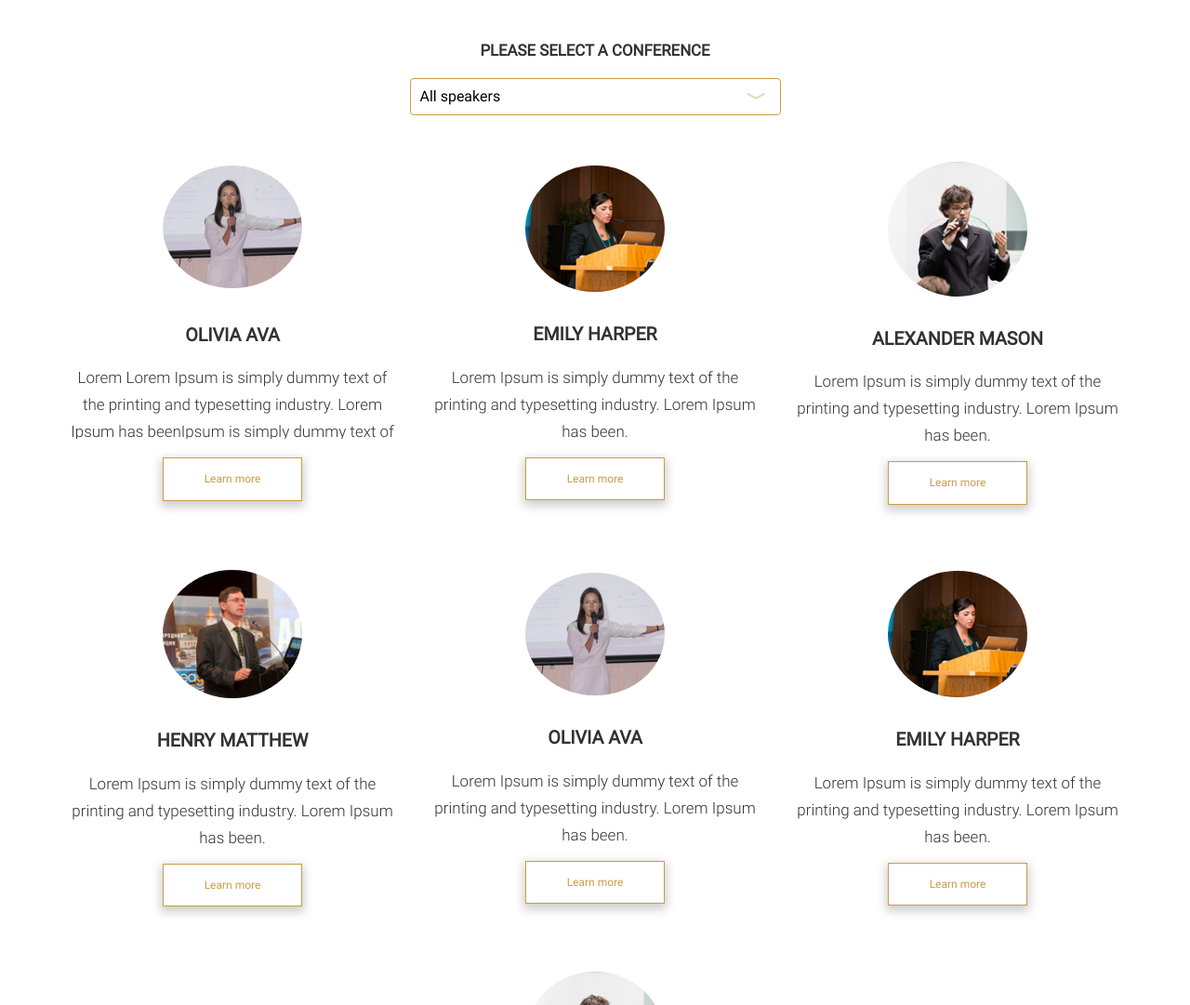
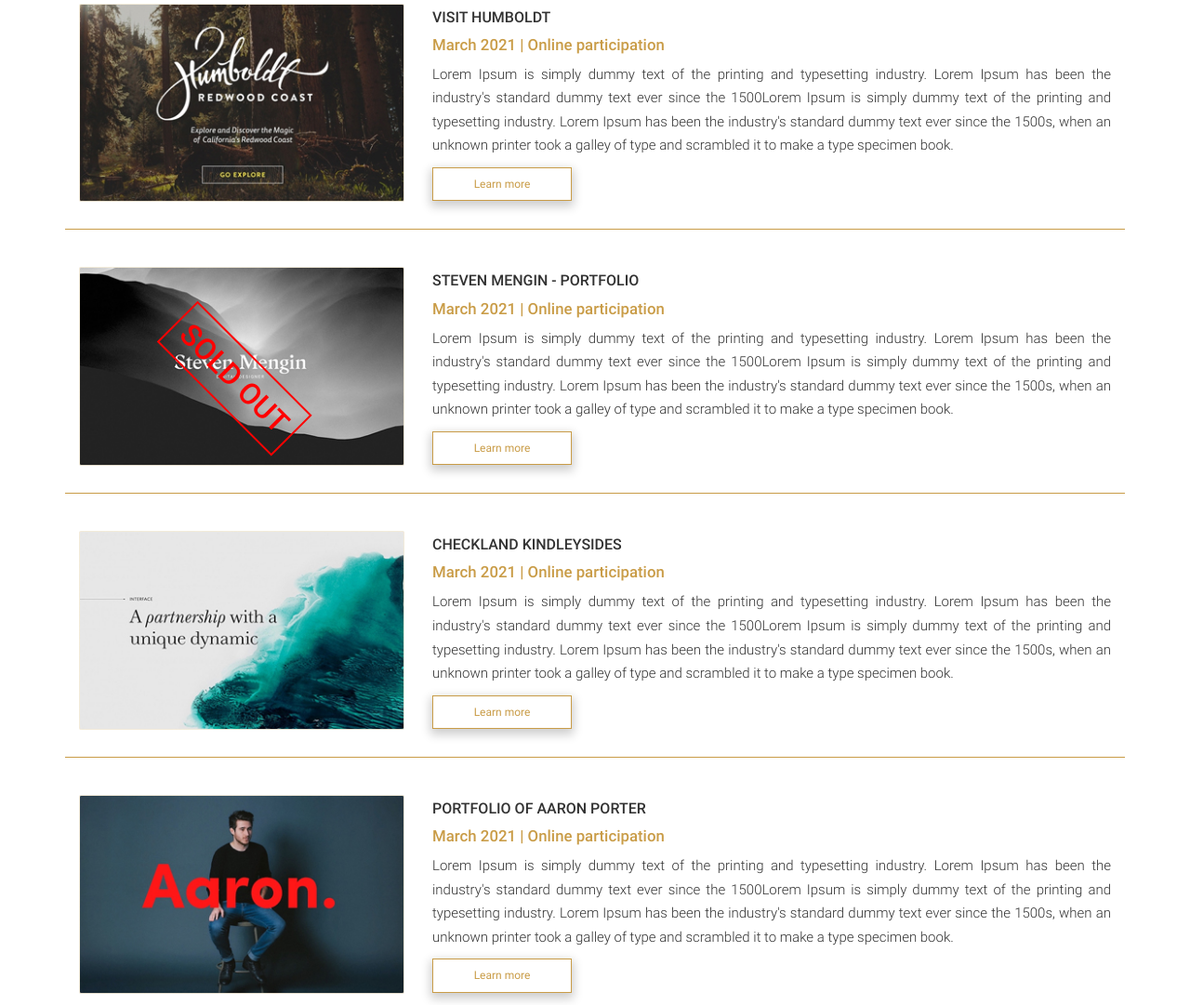
Before and after one commit to ArturNasibullin/topForumProject, a website: page app/events.html in a window 1280 px wide. Shown: the part 378-1459 px from the top of the page at 93% size. Drawn offline with Linux system fonts and the light colour scheme.

Commit message:
add events.html + sass  with responsive design

```diff
--- a/app/speakers.html
+++ b/app/events.html
@@ -4,7 +4,7 @@
 <head>
 	<meta charset="UTF-8">
 	<meta name="viewport" content="width=device-width, initial-scale=1.0 user-scalable=0">
-	<title>TopForum.Sponsors</title>
+	<title>TopForum.Upcoming Events</title>
 
 
 	<link rel="stylesheet" href="css/libs/bootstrap-grid.min.css">
@@ -42,20 +42,15 @@
 								<li class="header-top-line-menu__item"><a href="#"
 										class="header-top-line-menu__link">Speakers</a>
 									<ul class="header-top-line-submenu">
-										<li class="header-top-line-submenu-speakers__link" data-filter='0'><a
-												href="speakers.html">All
+										<li class="header-top-line-submenu__link"><a href="speakers.html">All
 												speakers</a></li>
-										<li class="header-top-line-submenu-speakers__link" data-filter='1'><a
-												href="speakers.html">Wealth TOP
+										<li class="header-top-line-submenu__link"><a href="speakers.html">Wealth TOP
 												FORUM Israel
 												2021</a></li>
-										<li class="header-top-line-submenu-speakers__link" data-filter='2'><a
-												href="speakers.html">TOP
-												Marketing
+										<li class="header-top-line-submenu__link"><a href="speakers.html">TOP Marketing
 												2021</a>
 										</li>
-										<li class="header-top-line-submenu-speakers__link" data-filter='3'><a
-												href="speakers.html">World
+										<li class="header-top-line-submenu__link"><a href="speakers.html">World
 												Education Forum</a>
 										</li>
 									</ul>
@@ -106,11 +101,11 @@
 		</div>
 	</header>
 
-	<section class="speakers">
+	<section class="events">
 		<div class="container">
-			<div class="speakers__wrap">
-				<h2 class="title speakers__title">our speakers</h2>
-				<p class="speakers__text text">
+			<div class="events__wrap">
+				<h2 class="title events__title">Our Events</h2>
+				<p class="events__text text">
 					Lorem Ipsum is simply dummy text of the printing and typesetting industry. Lorem Ipsum has been the
 					industry's standard dummy text ever since the 1500Lorem Ipsum is simply dummy text of the printing
 					and
@@ -118,88 +113,84 @@
 					when
 					an unknown printer took a galley of type and scrambled it to make a type specimen book. Lorem Ipsum
 					is
-					simply dummy text of the printing and typesetting industry.
+					simply dummy text of the printing and typesetting industry. Lorem Ipsum has been the
+					industry's standard dummy text ever since the 150
 				</p>
-				<div class="speakers__conf-selector conf-selector">
-					<h4 class="conf-selector__title">please select a conference</h4>
-					<select name="conf-selector__select" id="conf-selector" class="conf-selector__select">
-						<option class="conf-selector__option" value="" selected>All speakers</option>
-						<option class="conf-selector__option" value="1">Wealth TOP FORUM Israel
-							2021</option>
-						<option class="conf-selector__option" value="2">TOP Marketing 2021</option>
-						<option class="conf-selector__option" value="3">World Education Forum</option>
-					</select>
+				<div class="row events-item">
+					<div class="col-12 col-md-4 events-item__icon">
+						<img src="img/media/media-1.jpg" alt="event-img" class="events-item__img">
 					</div>
-				<div class="speaker">
-					<div class="row justify-content-around">
-						<div class="col-12 col-md-6 col-lg-4 speaker-card" data-speaker='1'>
-							<div class="speaker-card__icon">
-								<div class="speaker-card__img">
-									<img src="img/speakers/speaker-1.jpg" alt="speaker" class="speaker-card__img">
+					<div class="col-12 col-md-8 events-item__descr">
+						<div class="events-item__title">Visit Humboldt</div>
+						<div class="events-item__date">March 2021 | Online participation</div>
+						<div class="events-item__text text">Lorem Ipsum is simply dummy text of the printing and typesetting
+							industry. Lorem Ipsum has been the industry's standard dummy text ever since the 1500Lorem Ipsum is
+							simply dummy text of the printing and typesetting industry. Lorem Ipsum has been the industry's
+							standard dummy text ever since the 1500s, when an unknown printer took a galley of type and
+							scrambled it to make a type specimen book.</div>
+						<div class="events-item__btn btn btn--more">Learn more</div>
 					</div>
 				</div>
-							<h3 class="speaker-card__title">Olivia Ava</h3>
-							<p class="speaker-card__descr text">Lorem Lorem Ipsum is simply dummy text of the printing
-								and
-								typesetting
-								industry. Lorem Ipsum has beenIpsum is simply dummy text of the printing and
-								typesetting industry. Lorem Ipsum has been.</p>
-							<a class="btn btn--more" href="speaker-page.html">Learn more</a>
+				<div class="row events-item">
+					<div class="col-12 col-md-4 events-item__icon">
+						<img src="img/media/media-2.jpg" alt="event-img" class="events-item__img">
+						<span class="events-item__sold">Sold Out</span>
 					</div>
-						<div class="col-12 col-md-6 col-lg-4 speaker-card" data-speaker='1'>
-							<div class="speaker-card__icon"><img src="img/speakers/speaker-2.jpg" alt="speaker"
-									class="speaker-card__img"></div>
-							<h3 class="speaker-card__title">Emily Harper
-							</h3>
-							<p class="speaker-card__descr text">Lorem Ipsum is simply dummy text of the printing and
-								typesetting industry. Lorem Ipsum has been.</p>
-							<a class="btn btn--more" href="speaker-page.html">Learn more</a>
+					<div class="col-12 col-md-8 events-item__descr">
+						<div class="events-item__title">Steven Mengin - Portfolio</div>
+						<div class="events-item__date">March 2021 | Online participation</div>
+						<div class="events-item__text text">Lorem Ipsum is simply dummy text of the printing and typesetting
+							industry. Lorem Ipsum has been the industry's standard dummy text ever since the 1500Lorem Ipsum is
+							simply dummy text of the printing and typesetting industry. Lorem Ipsum has been the industry's
+							standard dummy text ever since the 1500s, when an unknown printer took a galley of type and
+							scrambled it to make a type specimen book.</div>
+						<div class="events-item__btn btn btn--more">Learn more</div>
 					</div>
-						<div class="col-12 col-md-6 col-lg-4 speaker-card" data-speaker='1'>
-							<div class="speaker-card__icon"><img src="img/speakers/speaker-3.jpg" alt="speaker"
-									class="speaker-card__img"></div>
-							<h3 class="speaker-card__title">Alexander Mason</h3>
-							<p class="speaker-card__descr text">Lorem Ipsum is simply dummy text of the printing and
-								typesetting
-								industry. Lorem Ipsum has been.</p>
-							<a class="btn btn--more" href="speaker-page.html">Learn more</a>
 				</div>
-						<div class="col-12 col-md-6 col-lg-4 speaker-card" data-speaker='2'>
-							<div class="speaker-card__icon"><img src="img/speakers/speaker-4.jpg" alt="speaker"
-									class="speaker-card__img"></div>
-							<h3 class="speaker-card__title">Henry Matthew</h3>
-							<p class="speaker-card__descr text">Lorem Ipsum is simply dummy text of the printing and
-								typesetting
-								industry. Lorem Ipsum has been.</p>
-							<a class="btn btn--more" href="speaker-page.html">Learn more</a>
+				<div class="row events-item">
+					<div class="col-12 col-md-4 events-item__icon">
+						<img src="img/media/media-3.jpg" alt="event-img" class="events-item__img">
 					</div>
-						<div class="col-12 col-md-6 col-lg-4 speaker-card" data-speaker='2'>
-							<div class="speaker-card__icon"><img src="img/speakers/speaker-1.jpg" alt="speaker"
-									class="speaker-card__img"></div>
-							<h3 class="speaker-card__title">Olivia Ava</h3>
-							<p class="speaker-card__descr text">Lorem Ipsum is simply dummy text of the printing and
-								typesetting
-								industry. Lorem Ipsum has been.</p>
-							<a class="btn btn--more" href="speaker-page.html">Learn more</a>
+					<div class="col-12 col-md-8 events-item__descr">
+						<div class="events-item__title">Checkland Kindleysides</div>
+						<div class="events-item__date">March 2021 | Online participation</div>
+						<div class="events-item__text text">Lorem Ipsum is simply dummy text of the printing and typesetting
+							industry. Lorem Ipsum has been the industry's standard dummy text ever since the 1500Lorem Ipsum is
+							simply dummy text of the printing and typesetting industry. Lorem Ipsum has been the industry's
+							standard dummy text ever since the 1500s, when an unknown printer took a galley of type and
+							scrambled it to make a type specimen book.</div>
+						<div class="events-item__btn btn btn--more">Learn more</div>
 					</div>
-						<div class="col-12 col-md-6 col-lg-4 speaker-card" data-speaker='2'>
-							<div class="speaker-card__icon"><img src="img/speakers/speaker-2.jpg" alt="speaker"
-									class="speaker-card__img"></div>
-							<h3 class="speaker-card__title">Emily Harper</h3>
-							<p class="speaker-card__descr text">Lorem Ipsum is simply dummy text of the printing and
-								typesetting
-								industry. Lorem Ipsum has been.</p>
-							<a class="btn btn--more" href="speaker-page.html">Learn more</a>
 				</div>
-						<div class="col-12 col-md-6 col-lg-4 speaker-card" data-speaker='3'>
-							<div class="speaker-card__icon"><img src="img/speakers/speaker-3.jpg" alt="speaker"
-									class="speaker-card__img"></div>
-							<h3 class="speaker-card__title">Alexander Mason</h3>
-							<p class="speaker-card__descr text">Lorem Ipsum is simply dummy text of the printing and
-								typesetting
-								industry. Lorem Ipsum has been.</p>
-							<a class="btn btn--more" href="speaker-page.html">Learn more</a>
+				<div class="row events-item">
+					<div class="col-12 col-md-4 events-item__icon">
+						<img src="img/media/media-4.jpg" alt="event-img" class="events-item__img">
 					</div>
+					<div class="col-12 col-md-8 events-item__descr">
+						<div class="events-item__title">Portfolio of Aaron Porter</div>
+						<div class="events-item__date">March 2021 | Online participation</div>
+						<div class="events-item__text text">Lorem Ipsum is simply dummy text of the printing and typesetting
+							industry. Lorem Ipsum has been the industry's standard dummy text ever since the 1500Lorem Ipsum is
+							simply dummy text of the printing and typesetting industry. Lorem Ipsum has been the industry's
+							standard dummy text ever since the 1500s, when an unknown printer took a galley of type and
+							scrambled it to make a type specimen book.</div>
+						<div class="events-item__btn btn btn--more">Learn more</div>
+					</div>
+				</div>
+				<div class="row events-item">
+					<div class="col-12 col-md-4 events-item__icon">
+						<img src="img/media/media-5.jpg" alt="event-img" class="events-item__img">
+						<span class="events-item__sold">Sold Out</span>
+					</div>
+					<div class="col-12 col-md-8 events-item__descr">
+						<div class="events-item__title">In Space We Trust</div>
+						<div class="events-item__date">March 2021 | Online participation</div>
+						<div class="events-item__text text">Lorem Ipsum is simply dummy text of the printing and typesetting
+							industry. Lorem Ipsum has been the industry's standard dummy text ever since the 1500Lorem Ipsum is
+							simply dummy text of the printing and typesetting industry. Lorem Ipsum has been the industry's
+							standard dummy text ever since the 1500s, when an unknown printer took a galley of type and
+							scrambled it to make a type specimen book.</div>
+						<div class="events-item__btn btn btn--more">Learn more</div>
 					</div>
 				</div>
 			</div>
@@ -216,7 +207,7 @@
 							<nav class="menu">
 								<ul class="footer-menu menu__container">
 									<li class="footer-menu__item">
-										<a href="speakers.html" class="footer-menu__link">Sponsors</a>
+										<a href="sponsors.html" class="footer-menu__link">Sponsors</a>
 									</li>
 									<li class="footer-menu__item">
 										<a href="speakers.html" class="footer-menu__link">Speakers</a>
@@ -286,8 +277,6 @@
 			</svg>
 		</symbol>
 	</svg>
-	<!-- <script src="js/test.js"></script> -->
-	<script src="js/speakers.js"></script>
 	<script src="js/menuBtn.js"></script>
 </body>
 
--- a/app/sass/_interface.sass
+++ b/app/sass/_interface.sass
@@ -8,7 +8,7 @@ body
 	text-align: center
 	font-weight: 500
 	font-size: 1.5rem
-	padding: 50px 0 40px
+	padding: 50px 0 20px
 	+Roboto-Medium
 .text
 	text-align: center
--- a/app/sass/blocks/_about.sass
+++ b/app/sass/blocks/_about.sass
@@ -20,7 +20,7 @@
 	&__title
 		text-transform: uppercase
 		text-align: center
-		min-height: 50px
+		min-height: 40px
 		font-size: 1.063rem
 		@include _768
 			min-height: auto
--- /dev/null
+++ b/app/sass/blocks/_events.sass
@@ -0,0 +1,39 @@
+.events
+	&-item
+		margin: 0 0 20px
+		border-bottom: 1px solid $activecolor
+		padding: 20px 0
+		+Roboto-Medium
+		&__img
+			position: relative
+			display: block
+			margin: 0 auto
+		&__title
+			text-transform: uppercase
+			font-size: 1rem
+			margin-top: 5px
+		&__date
+			margin: 10px 0
+			color: $activecolor
+		&__text
+			text-align: justify
+			font-size: 0.938rem
+		&__btn
+			margin: 10px 0
+			padding: 10px
+			@include _768
+				display: block
+				margin: 20px auto 0
+		&__sold
+			display: inline-block
+			font-size: 2rem
+			color: #ff0000
+			text-transform: uppercase
+			padding: 10px
+			border: 2px solid #ff0000
+			transform: rotate(45deg)
+			position: absolute
+			top: 40%
+			left: 25%
+			@include _480
+				font-size: 1.5rem
--- a/app/sass/blocks/_media.sass
+++ b/app/sass/blocks/_media.sass
@@ -1,6 +1,8 @@
 .media
 	&__wrap
 		margin-bottom: 40px
+	&__title
+		+Roboto-Medium
 	&__text
 		margin-bottom: 40px
 	&-item
--- a/app/sass/style.sass
+++ b/app/sass/style.sass
@@ -28,4 +28,5 @@
 @import blocks/speakers
 @import blocks/sponsor-page
 @import blocks/media
+@import blocks/events
 // @import blocks/modal
```
Also changed, not shown: app/media.html (+2 -2 lines), app/speaker-page.html (+1 -1 lines), app/sponsor-page.html (+1 -1 lines), app/css/style.css, 1 other file. Lines whose indentation alone changed are shown as unchanged.
